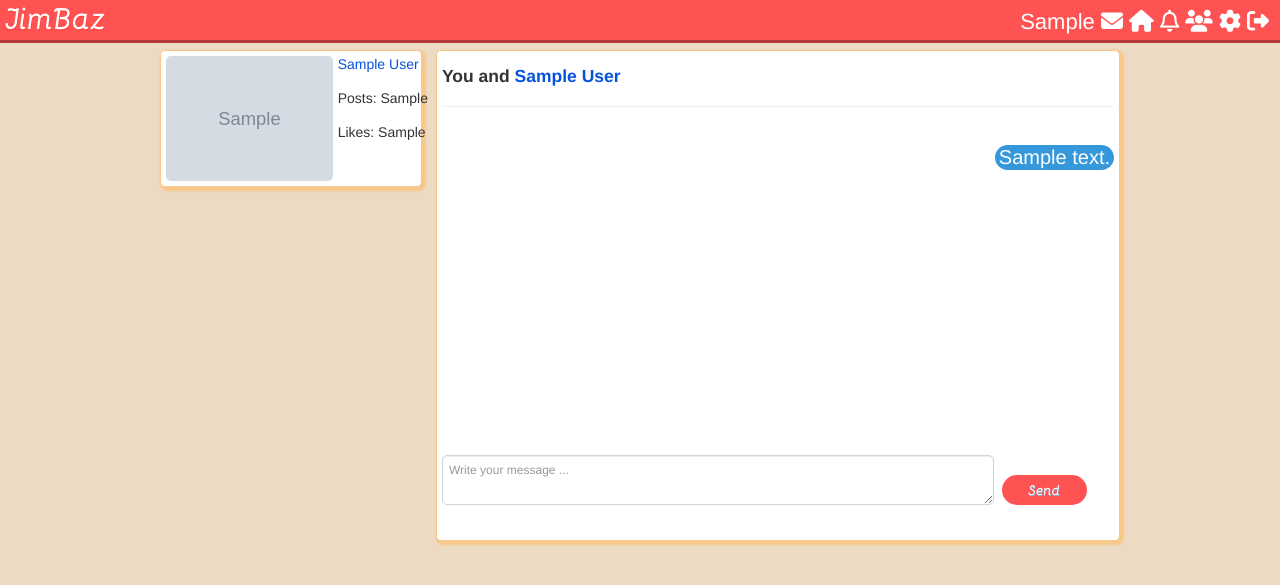
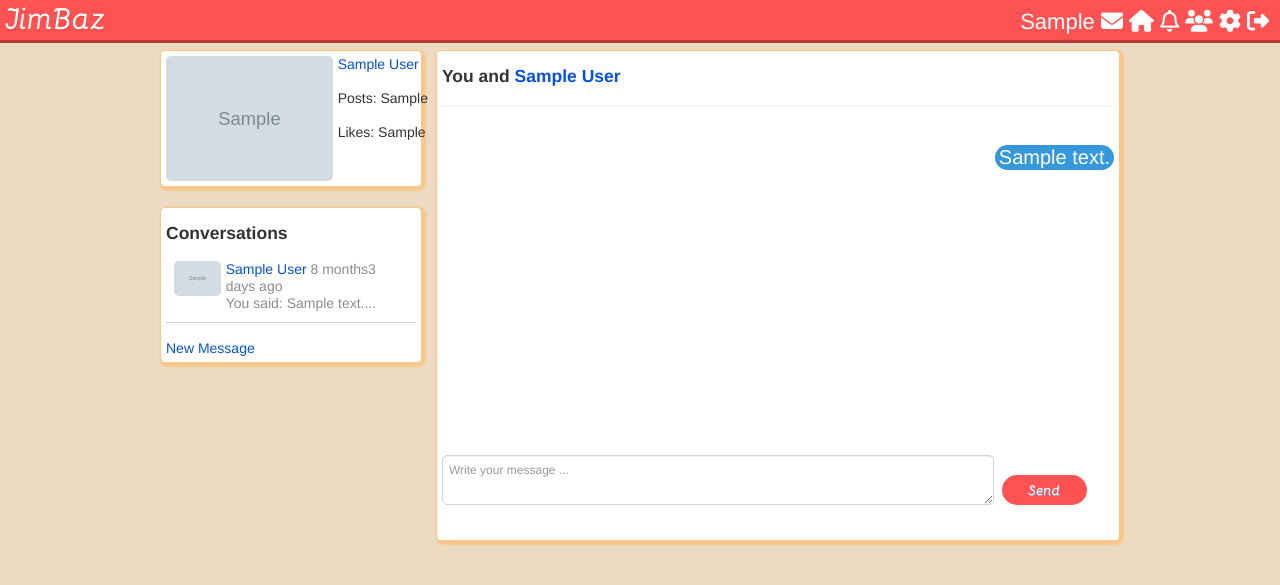
Before and after one commit to Yin-Jui/Social-Network, a PHP site: page /messages.php in a window 1280 px wide. Shown: the top 585 px of the page. Run offline with PHP 8.4, Linux system fonts and the light colour scheme; the visitor is signed in with stand-in values (Sample User, id 1); tables that the repository leaves empty or names only in its code hold one stand-in row (values such as "Sample post"); grey boxes marked "Sample" are stand-in pictures; some libraries are stand-ins or nearby versions.

Commit message:
add message tab

```diff
--- a/assets/css/style.css
+++ b/assets/css/style.css
@@ -407,3 +407,61 @@ a{
 	overflow: scroll;
 	margin-bottom: 10px;
 }
+
+.loaded_conversations {
+	max-height: 216px;
+	overflow: scroll;
+}
+.loaded_conversations {
+	max-height: 216px;
+	overflow: scroll;
+}
+
+.user_found_messages {
+	border-bottom: 1px solid #D3D3D3;
+	padding: 8px 8px 10px 8px;
+}
+
+.user_found_messages:hover {
+	background-color: #D3D3D3;
+}
+
+.user_found_messages img {
+	height: 35px;
+	float: left;
+}
+#grey {
+	color: #8C8C8C;
+}
+
+.resultDisplay {
+	padding: 5px 5px 0 5px;
+	height: 60px;
+	border-bottom: 1px solid #D3D3D3;
+}
+.resultDisplay a {
+	float: none;
+}
+.resultDisplay:hover {
+	background-color: #EBEBEB;
+	text-decoration: none;
+}
+.liveSearchProfilePic img {
+	height: 50px;
+	border-radius: 25px;
+	margin: 1px 12px 0 2px;
+	float: left;
+}
+
+.liveSearchText {
+	background-color: transparent;
+	color: #1E96CA;
+}
+
+.liveSearchText p{
+	margin-left: 10px;
+	font-size: 12px;
+}
+.tab-content {
+	margin-top: 25px;
+}
--- a/assets/js/Social.js
+++ b/assets/js/Social.js
@@ -28,3 +28,16 @@ $(document).ready(function() {
 
 
 });
+
+function getUser(value, user){
+//send request to ajax_friend_search.php with query and userLoggedIn as parameters. When it returns, do function(data).
+	$.post("includes/handlers/ajax_friend_search.php", {query:value, userLoggedIn:user}, function(data){
+
+		$(".results").html(data);
+
+
+	});
+
+
+
+}
--- a/includes/classes/Message.php
+++ b/includes/classes/Message.php
@@ -57,6 +57,121 @@ class Message{
 		return $data;
 
 	}
+	public function getLatestMessage($userLoggedIn, $user2) {
+		$details_array = array();
+
+		$query = mysqli_query($this->con, "SELECT body, user_to, date FROM messages WHERE (user_to='$userLoggedIn' AND user_from='$user2') OR (user_to='$user2' AND user_from='$userLoggedIn') ORDER BY id DESC LIMIT 1");
+
+		$row = mysqli_fetch_array($query);
+		$sent_by = ($row['user_to'] == $userLoggedIn) ? "They said: " : "You said: ";
+
+		//Timeframe
+		$date_time_now = date("Y-m-d H:i:s");
+		$start_date = new DateTime($row['date']); //Time of post
+		$end_date = new DateTime($date_time_now); //Current time
+		$interval = $start_date->diff($end_date); //Difference between dates
+		if($interval->y >= 1) {
+			if($interval == 1)
+				$time_message = $interval->y . " year ago"; //1 year ago
+			else
+				$time_message = $interval->y . " years ago"; //1+ year ago
+		}
+		else if ($interval->m >= 1) {
+			if($interval->d == 0) {
+				$days = " ago";
+			}
+			else if($interval->d == 1) {
+				$days = $interval->d . " day ago";
+			}
+			else {
+				$days = $interval->d . " days ago";
+			}
+
+
+			if($interval->m == 1) {
+				$time_message = $interval->m . " month". $days;
+			}
+			else {
+				$time_message = $interval->m . " months". $days;
+			}
+
+		}
+		else if($interval->d >= 1) {
+			if($interval->d == 1) {
+				$time_message = "Yesterday";
+			}
+			else {
+				$time_message = $interval->d . " days ago";
+			}
+		}
+		else if($interval->h >= 1) {
+			if($interval->h == 1) {
+				$time_message = $interval->h . " hour ago";
+			}
+			else {
+				$time_message = $interval->h . " hours ago";
+			}
+		}
+		else if($interval->i >= 1) {
+			if($interval->i == 1) {
+				$time_message = $interval->i . " minute ago";
+			}
+			else {
+				$time_message = $interval->i . " minutes ago";
+			}
+		}
+		else {
+			if($interval->s < 30) {
+				$time_message = "Just now";
+			}
+			else {
+				$time_message = $interval->s . " seconds ago";
+			}
+		}
+
+		array_push($details_array, $sent_by);
+		array_push($details_array, $row['body']);
+		array_push($details_array, $time_message);
+
+		return $details_array;
+	}
+
+
+	public function getConvos(){
+
+		$userLoggedIn = $this->user_obj->getUsername();
+		$return_string = "";
+		$convos = array(); //put users we have conversation with into this array
+		$query = mysqli_query($this->con, "SELECT user_to, user_from FROM messages WHERE user_to = '$userLoggedIn' OR user_from='$userLoggedIn' ORDER BY id DESC");
+
+		while($row = mysqli_fetch_array($query)){
+
+			$user_to_push = ($row['user_to'] != $userLoggedIn) ? $row['user_to'] : $row['user_from'];
+
+			if(!in_array($user_to_push, $convos))
+				array_push($convos, $user_to_push);
+		}
+
+		foreach ($convos as $username) {
+			$user_found_obj = new User($this->con, $username);
+			$latest_message_details = $this->getLatestMessage($userLoggedIn, $username);
+
+			$dots = (strlen($latest_message_details[1]) >= 12) ? "..." : "";
+			$split = str_split($latest_message_details[1], 12);
+			$split = $split[0] . $dots;
+
+			$return_string .= "<a href='messages.php?u=$username'>
+								<div class='user_found_messages'>
+								<img src='" . $user_found_obj->getProfilePic() . "' style='border-radius: 5px; margin-right: 5px;'>
+								" . $user_found_obj->getFirstAndLastName() . "
+								<span class='timestamp_smaller' id='grey'> " . $latest_message_details[2] . "</span>
+								<p id='grey' style='margin: 0;'>" . $latest_message_details[0] . $split . " </p>
+								</div>
+								</a>";
+		}
+		return $return_string;
+
+	}
 }
 
 
--- a/includes/classes/User.php
+++ b/includes/classes/User.php
@@ -55,7 +55,7 @@
 
 			$usernameComma = "," . $username_to_check . ",";
 
-			if(strStr($this->user['friend_array'], $usernameComma) || $username_to_check == $this->user['username']){
+			if(strStr($this->user['friend_array'], $usernameComma)){
 				return true;
 			}//check if a string is inside another string
 
--- a/messages.php
+++ b/messages.php
@@ -50,13 +50,13 @@ if(isset($_POST['post_message'])){
 
 			if($user_to != "new"){
 				echo "<h4> You and <a href='$user_to'>" . $user_to_obj->getFirstAndLastName() . "</a></h4><hr><br>";
-				echo "<div class = 'loaded_messages'>";
+				echo "<div class = 'loaded_messages' id='scroll_messages'>";
 				echo $message_obj->getMessages($user_to);
 				echo "</div>";
 			}
 			else{
 
-				echo"<h4>new Message</h4>";
+				echo"<h4>New Message</h4>";
 			}
 		 ?>
 
@@ -69,7 +69,7 @@ if(isset($_POST['post_message'])){
 		 			if($user_to == "new"){
 		 				echo "Select the friend you would like to message<br><br>";
 
-		 				echo "To: <input type='text'>";
+		 				?>To: <input type='text' onkeyup='getUser(this.value, "<?php echo $userLoggedIn;?>")' name = 'q' placeholder = 'Name' autocomplete='off' id='search_text_input'><?php
 
 		 				echo "<div class = 'results'></div>";
 		 			}
@@ -83,4 +83,20 @@ if(isset($_POST['post_message'])){
 		 	</form>
 
 		 </div>
+
+		 <script>
+
+		 	var div = document.getElementById("scroll_messages");
+		 	div.scrollTop = div.scrollHeight;
+		 </script>
+
 	</div>
+
+	<div class = "user_details column" id = "conversations">
+		 	<h4>Conversations</h4>
+		 	<div class ="loaded_conversations">
+		 		<?php echo $message_obj->getConvos();?>
+		 	</div>
+		 	<br>
+		 	<a href="messages.php?u=new">New Message</a>
+		 </div>
```
Also changed, not shown: includes/handlers/ajax_friend_search.php (added, +57 -0 lines), profile.php (+53 -3 lines), assets/js/._Social.js (added), 1 other file.
